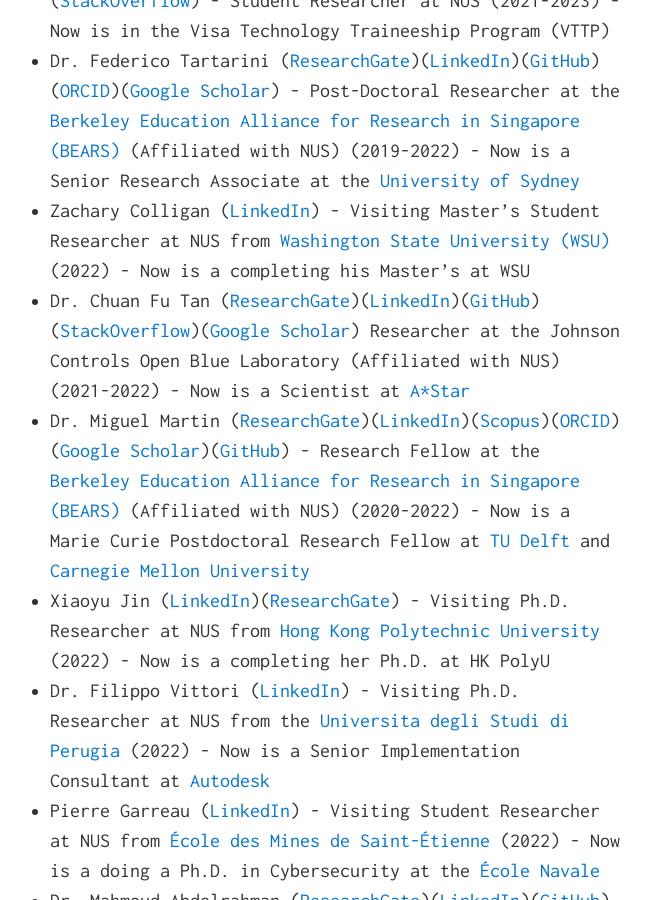
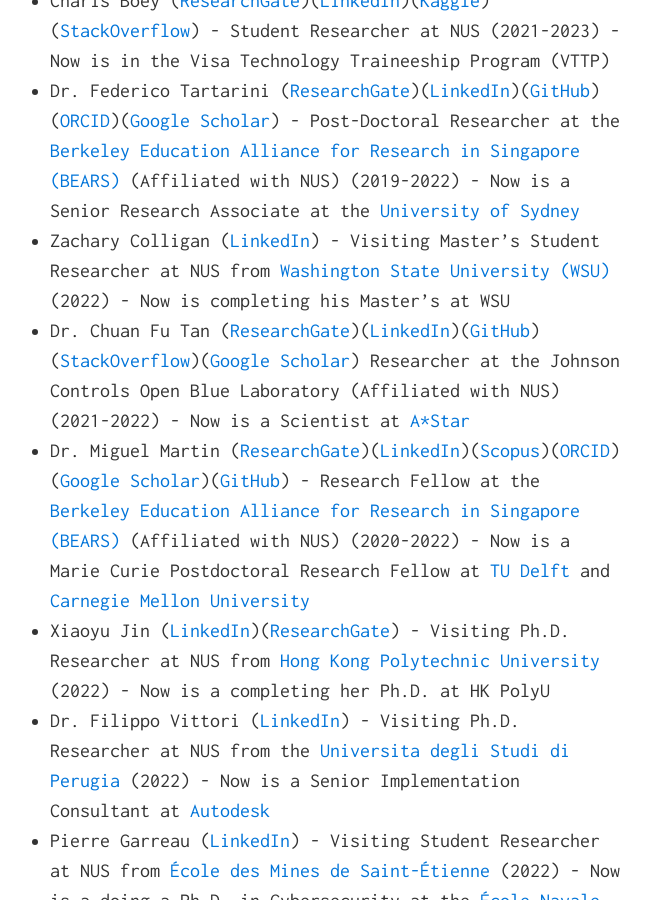
Before and after one commit to buds-lab/buds-lab.github.io, a Jekyll site: the page built from index.md, in a window 1280 px wide and 900 px high, scrolled down 9864 px. Shown: the whole window, without its empty margins (320-971 px from the left). Built offline with Jekyll 4.4.1, drawn with Linux system fonts in a browser that asks for light colours; some of the changed text lies outside the part shown.

```diff
--- a/index.md
+++ b/index.md
@@ -157,7 +157,7 @@ Yun Xuan Chua ([ResearchGate](https://www.researchgate.net/profile/Yun-Xuan-Chua
 * Dr. Federico Tartarini ([ResearchGate](https://www.researchgate.net/profile/Federico_Tartarini/research){:target="_blank"})([LinkedIn](https://www.linkedin.com/in/federico-tartarini-3991995b/){:target="_blank"})([GitHub](https://github.com/FedericoTartarini){:target="_blank"})([ORCID](https://orcid.org/0000-0002-8739-5062){:target="_blank"})([Google Scholar](https://scholar.google.com.sg/citations?user=QcamSPwAAAAJ&hl=en){:target="_blank"}) - Post-Doctoral Researcher at the [Berkeley Education Alliance for Research in Singapore (BEARS)](https://bears.berkeley.edu/){:target="_blank"} (Affiliated with NUS) (2019-2022) - Now is a Senior Research Associate at the [University of Sydney](https://www.sydney.edu.au/)
 <!-- at the [Berkeley Education Alliance for Research in Singapore (BEARS)](http://sinberbest.berkeley.edu/){:target="_blank"} and is in the Theme A: Human-Building Nexus - Enhancing Health and Productivity in the Built Environment project led by [Prof. Stefano Schiavon](https://ced.berkeley.edu/ced/faculty-staff/stefano-schiavon){:target="_blank"}. He holds a Ph.D. in Engineering from the [University of Wollongong (UOW)](https://www.uow.edu.au/){:target="_blank"} in Australia and a Master and Bachelor's of Engineering from the [University of Bologna](https://www.unibo.it/en/homepage){:target="_blank"} in Italy. Dr. Tartarini is exploring new developments in non-intrusive methodologies to monitor indoor environmental quality parameters. -->
 <!-- ![Dr. Chuan Fu Tan](buds-lab.github.io/chuanfu.png) -->
-* Zachary Colligan ([LinkedIn](https://www.linkedin.com/in/zachary-colligan-17b87022a/){:target="_blank"}) - Visiting Master's Student Researcher at NUS from [Washington State University (WSU)](https://wsu.edu){:target="_blank"} (2022) - Now is a completing his Master's at WSU
+* Zachary Colligan ([LinkedIn](https://www.linkedin.com/in/zachary-colligan-17b87022a/){:target="_blank"}) - Visiting Master's Student Researcher at NUS from [Washington State University (WSU)](https://wsu.edu){:target="_blank"} (2022) - Now is completing his Master's at WSU
 * Dr. Chuan Fu Tan ([ResearchGate](https://www.researchgate.net/profile/Chuan-Tan-9){:target="_blank"})([LinkedIn](https://sg.linkedin.com/in/chuan-fu-tan-38a0b6102/){:target="_blank"})([GitHub](https://github.com/cf-tan){:target="_blank"})([StackOverflow](https://stackoverflow.com/users/16876215/chuan-fu-tan){:target="_blank"})([Google Scholar](https://scholar.google.com.sg/citations?user=FmOCFzIAAAAJ&hl=en){:target="_blank"}) Researcher at the Johnson Controls Open Blue Laboratory (Affiliated with NUS) (2021-2022) - Now is a Scientist at [A\*Star](https://www.a-star.edu.sg/)
 <!-- at the [Johnson Controls Open Blue Innovation Center](https://www.johnsoncontrols.com/en_sg/openblue-innovation-center){:target="_blank"} that is hosted in the SDE4 building at NUS. He holds a Ph.D. in Integrative Sciences and Engineering and a Bachelor's of Engineering (B.Eng.) from [NUS](https://www.nus.edu.sg){:target="_blank"}. Dr. Tan is exploring ways to analyze data from building automation and energy systems in scalable ways using tools like the [BRICK Schema](https://brickschema.org){:target="_blank"}.  -->
 <!-- ![Dr. Miguel Martin](buds-lab.github.io/miguelmartin.png) -->
```
Also changed, not shown: other parts of index.md (+1 -1 lines).
